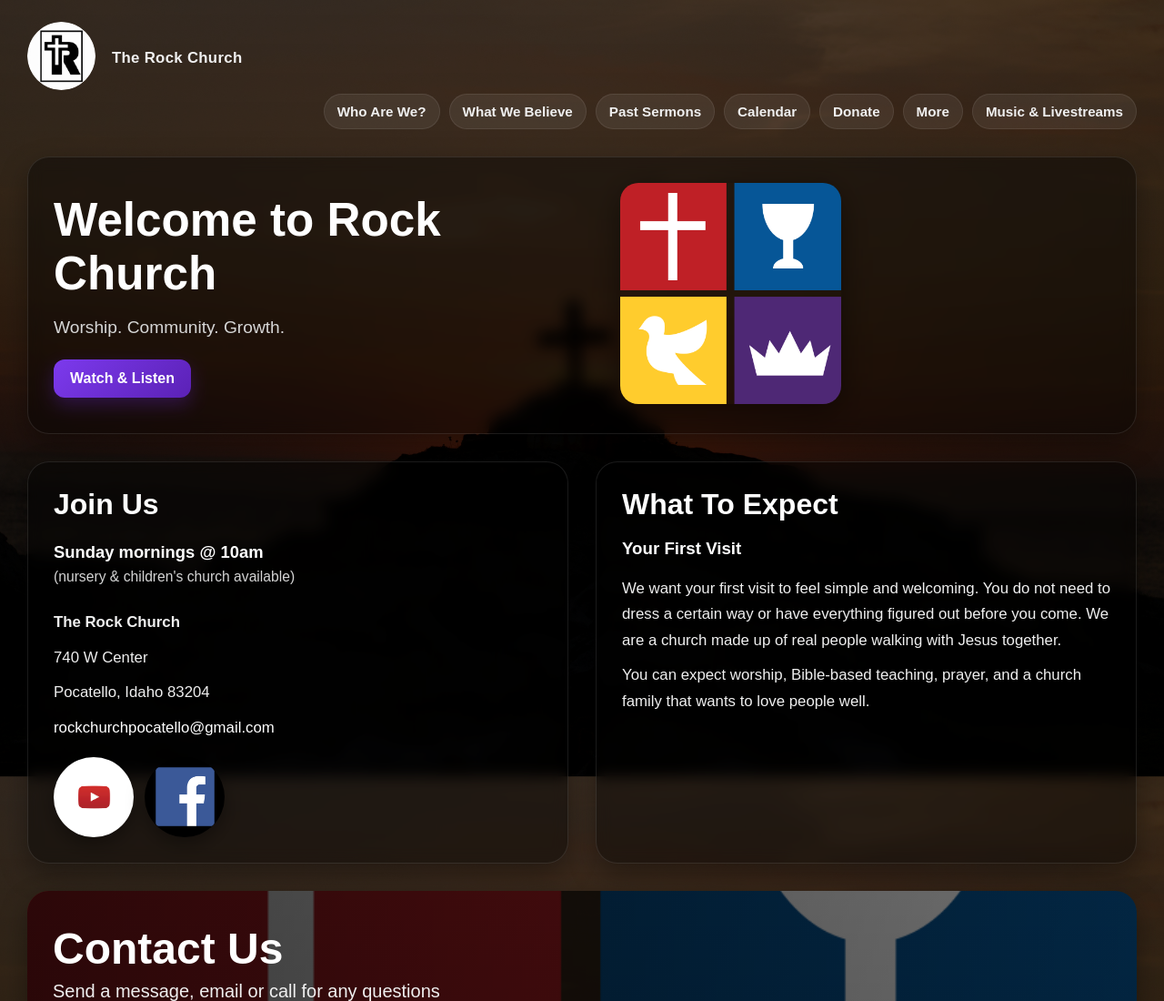
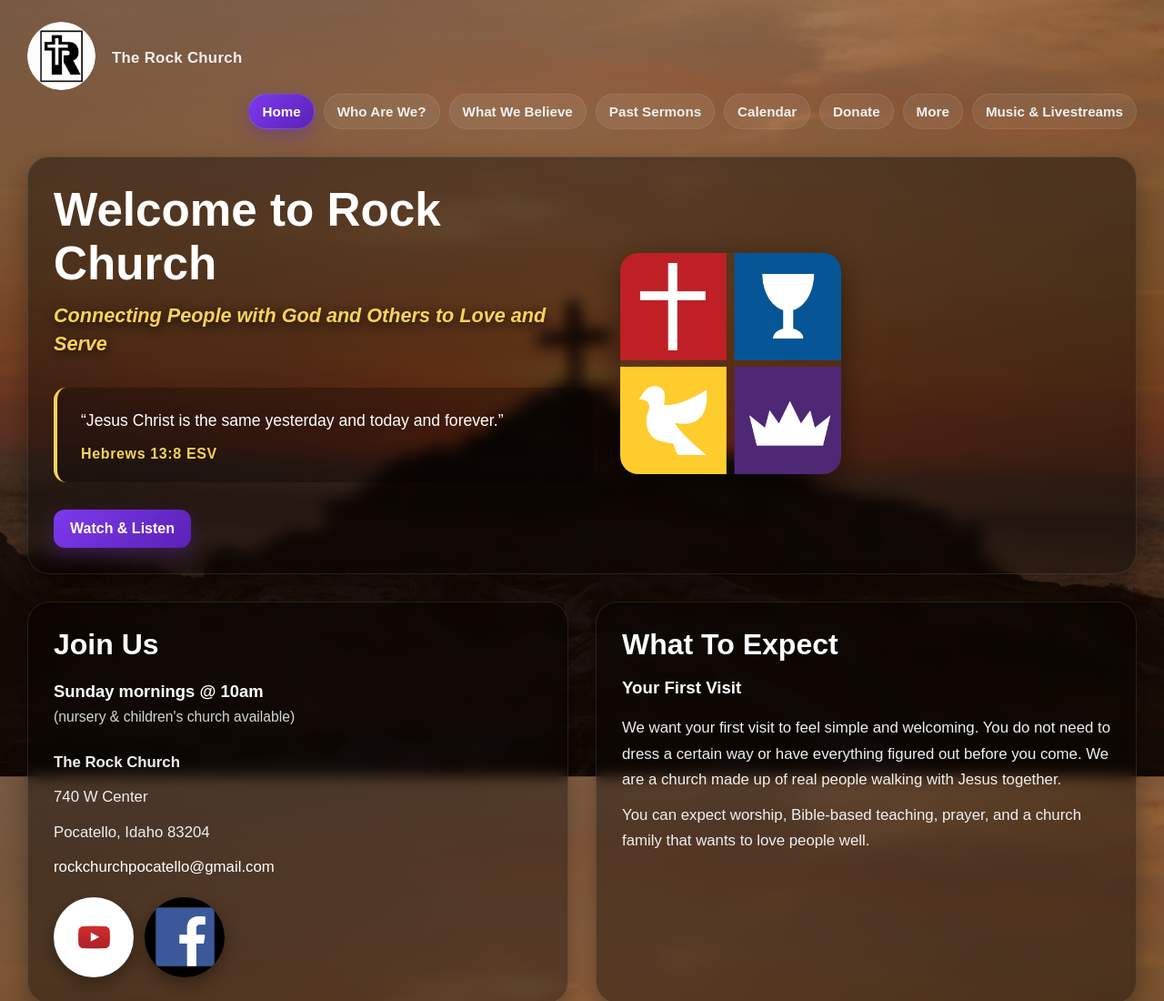
Before and after one commit to frakescameron/Rock-Church-Music, a plain HTML site: page index.html in a window 1280 px wide. Shown: the top 1100 px of the page at 91% size. Drawn offline with Linux system fonts and the light colour scheme.

Commit message:
added home button for old people and lightened up the backgrond

```diff
--- a/index.html
+++ b/index.html
@@ -19,6 +19,7 @@
     </div>
 
         <nav class="top-nav">
+            <a href="./index.html" class="nav-link active">Home</a>
             <a href="./pages/whoarewe.html" class="nav-link">Who Are We?</a>
             <a href="./pages/whatwebelieve.html" class="nav-link">What We Believe</a>
             <a href="./pages/pastsermons.html" class="nav-link">Past Sermons</a>
@@ -30,10 +31,21 @@
         </div>
 
     <main class="home-main">
-        <section class="hero-card">
+<section class="hero-card hero-centered">
     <div class="hero-text">
         <h1>Welcome to Rock Church</h1>
-                <p class="hero-subtitle">Worship. Community. Growth.</p>
+
+        <p class="church-motto">
+            Connecting People with God and Others to Love and Serve
+        </p>
+
+        <div class="verse-box">
+            <p class="verse-text">
+                “Jesus Christ is the same yesterday and today and forever.”
+            </p>
+            <p class="verse-reference">Hebrews 13:8 ESV</p>
+        </div>
+
         <a href="./pages/rockmusic.html" class="library-button">Watch & Listen</a>
     </div>
 
--- a/styles.css
+++ b/styles.css
@@ -4,8 +4,12 @@ body {
   color: white;
   min-height: 100vh;
   background:
-    linear-gradient(rgba(0, 0, 0, 0.72), rgba(0, 0, 0, 0.82)),
+    linear-gradient(
+      rgba(40, 18, 8, 0.42),
+      rgba(40, 18, 8, 0.52)
+    ),
     url("./images/musicdrop.jpg");
+
   background-size: cover;
   background-position: center;
   background-repeat: no-repeat;
@@ -2044,3 +2048,42 @@ body {
 .social-circle.facebook {
   background: #000000;
 }
+
+.church-motto {
+    margin: 12px 0 32px;
+    max-width: 650px;
+    font-size: 1.35rem;
+    font-weight: 700;
+    font-style: italic;
+    line-height: 1.45;
+    color: #f7d35b;
+    text-shadow: 0 3px 14px rgba(0, 0, 0, 0.9);
+}
+
+.verse-box {
+    max-width: 620px;
+    margin: 0 0 30px;
+    padding: 22px 26px;
+    background: rgba(0, 0, 0, 0.28);
+    border-left: 4px solid #f7d35b;
+    border-radius: 14px;
+}
+
+.verse-text {
+    margin: 0 0 14px;
+    font-size: 1.1rem;
+    line-height: 1.6;
+    color: #ffffff;
+}
+
+.verse-reference {
+    margin: 0;
+    color: #f7d35b;
+    font-weight: 800;
+    letter-spacing: 0.04em;
+}
+
+.library-button {
+    display: inline-block;
+    margin-top: 0;
+}
```
Also changed, not shown: pages/calendar.html (+1 -0 lines), pages/donate.html (+1 -0 lines), pages/ministry.html (+1 -0 lines), pages/more.html (+1 -0 lines), pages/pastsermons.html (+1 -0 lines), pages/rockmusic.html (+1 -0 lines), pages/songlibrary.html (+1 -0 lines), pages/whatwebelieve.html (+1 -0 lines), pages/whoarewe.html (+1 -0 lines), 1 other file. Lines whose indentation alone changed are shown as unchanged.
